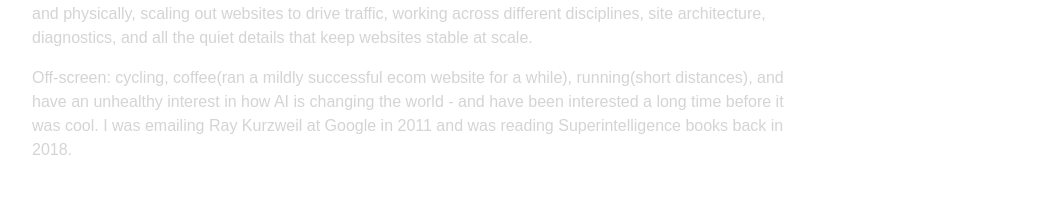
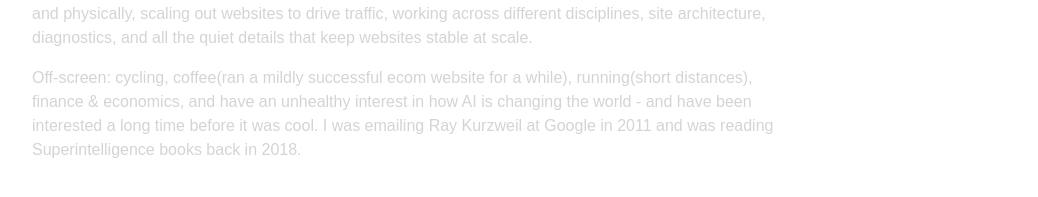
Before and after one commit to rht55/seo-site, a Next.js app: page /about in a window 1280 px wide. Shown: the part 315-512 px from the top of the page, without its empty margins (120-1158 px from the left). Built offline with nearby package versions, Linux system fonts and the light colour scheme.

Commit message:
Update page.tsx

```diff
--- a/app/about/page.tsx
+++ b/app/about/page.tsx
@@ -16,7 +16,7 @@ export default function About() {
         site architecture, diagnostics, and all the quiet details that keep websites stable at scale.
       </p>
       <p className="mt-4 text-neutral-300">
-        Off-screen: cycling, coffee(ran a mildly successful ecom website for a while), running(short distances), and have an unhealthy interest in how AI is
+        Off-screen: cycling, coffee(ran a mildly successful ecom website for a while), running(short distances), finance & economics, and have an unhealthy interest in how AI is
         changing the world - and have been interested a long time before it was cool. I was emailing Ray Kurzweil at Google in 2011 and was reading Superintelligence books back in 2018.
       </p>
     </section>
```
